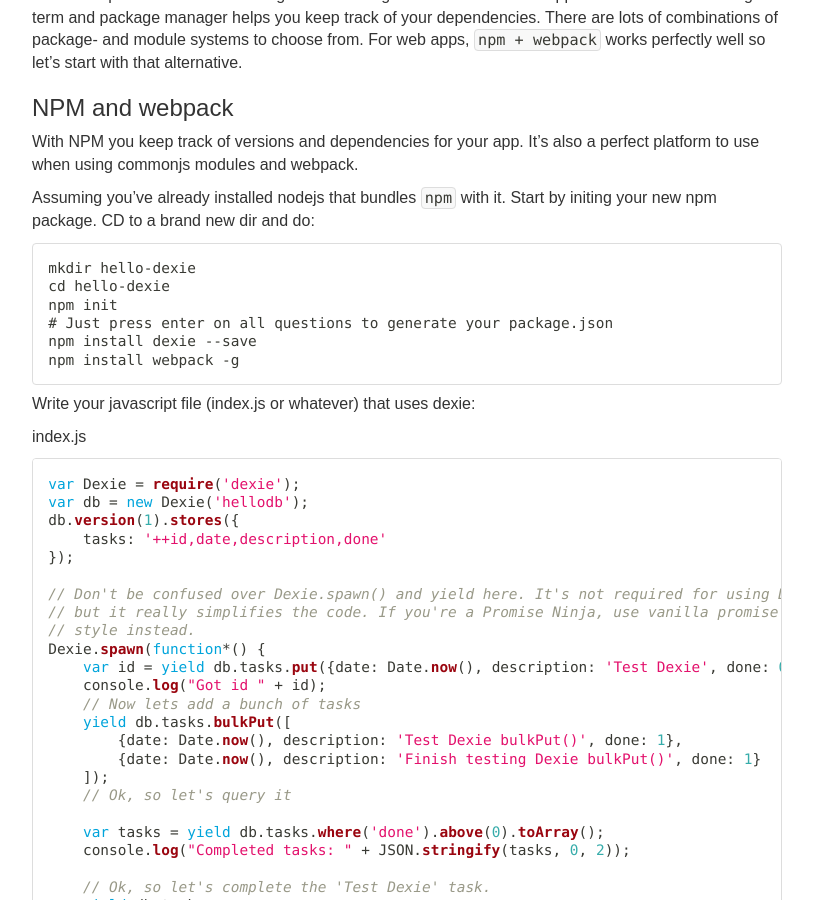
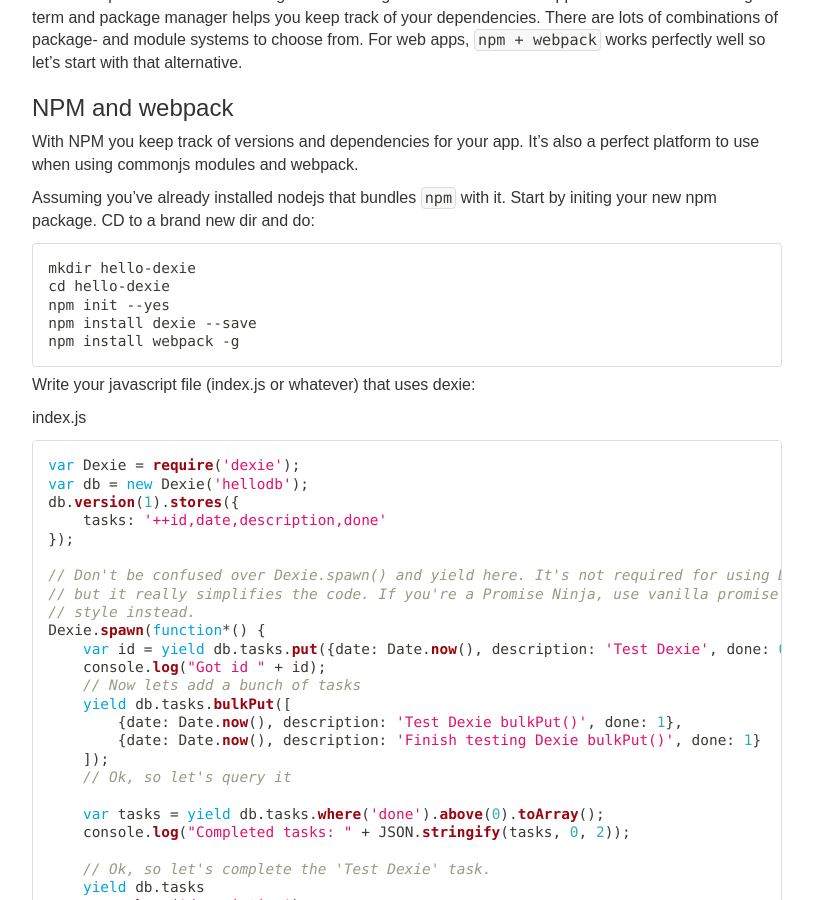
Before and after one commit to dexie/dexie-website, a Jekyll site: the page built from docs/Tutorial/Consuming-dexie-as-a-module.md, in a window 1280 px wide and 900 px high, scrolled down 755 px. Shown: the whole window, without its empty margins (38-851 px from the left). Built offline with Jekyll 4.4.1, drawn with Linux system fonts in a browser that asks for light colours.

Commit message:
Use --yes
If, for testing purposes, you recommend to “press enter on all questions”, you might as well use `npm init --yes`.

````diff
--- a/docs/Tutorial/Consuming-dexie-as-a-module.md
+++ b/docs/Tutorial/Consuming-dexie-as-a-module.md
@@ -37,8 +37,7 @@
 ```bash
 mkdir hello-dexie
 cd hello-dexie
-npm init
-# Just press enter on all questions to generate your package.json
+npm init --yes
 npm install dexie --save
 npm install webpack -g
 ```
````
